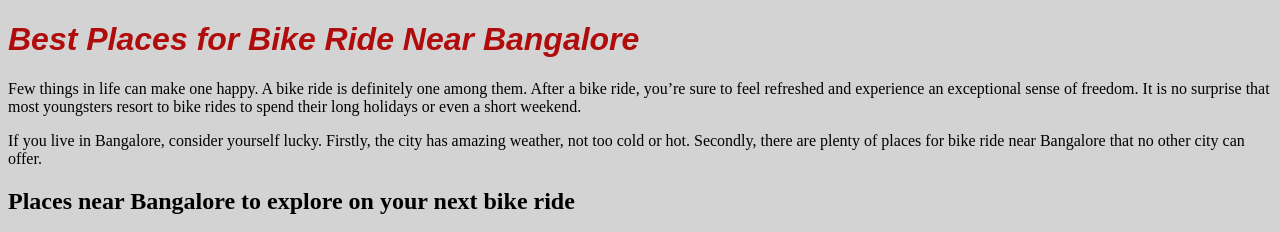
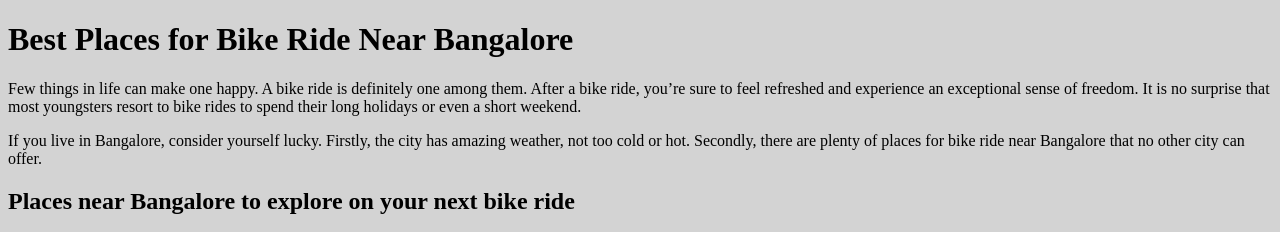
Before and after one commit to JoelVinith/Front-end, a plain HTML site: page excercise1.html in a window 1280 px wide. Shown: the top 232 px of the page. Drawn offline with Linux system fonts and the light colour scheme.

Commit message:
Update stylesheet.css

```diff
--- a/stylesheet.css
+++ b/stylesheet.css
@@ -1,10 +1,3 @@
 body {
     background-color: lightgray;
 }
-
-h1 {
-    color: rgb(176, 12, 12);
-    font-family:Arial, Helvetica, sans-serif;
-    font-style: italic;
-    font-display: calc();
-}
```
